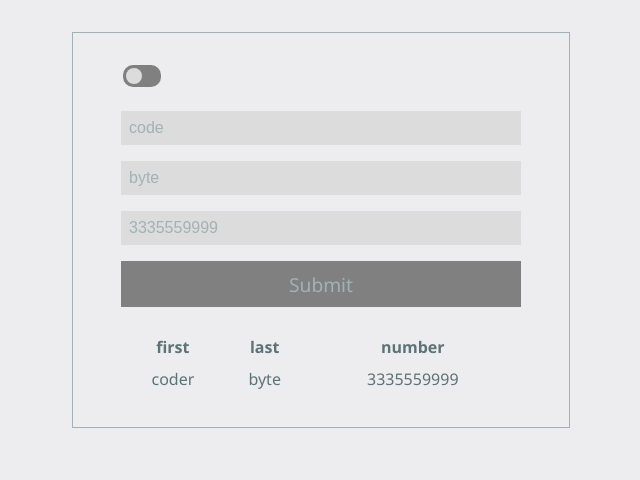
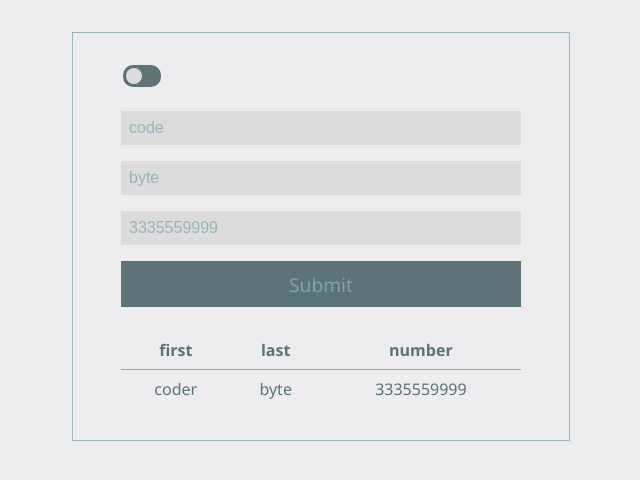
Before and after one commit to KlimaGi/assessment, a React (Create React App) app: page / in a window 1280 px wide. Shown: the top 480 px of the page, without its empty margins (319-959 px from the left). Built offline with nearby package versions, Linux system fonts and the light colour scheme.

Commit message:
style correrctions

```diff
--- a/src/PhoneBookList.js
+++ b/src/PhoneBookList.js
@@ -1,14 +1,14 @@
 /** @jsxImportSource @emotion/react */
-import { Table, Tr } from "./styles/styledComponents/PhoneBookStyle";
+import { Table, Tr, Th, Td } from "./styles/styledComponents/PhoneBookStyle";
 
 const PhoneBookList = (props) => {
   return (
     <Table>
       <thead>
         <Tr>
-          <th>first</th>
-          <th>last</th>
-          <th>number</th>
+          <Th>first</Th>
+          <Th>last</Th>
+          <Th>number</Th>
         </Tr>
       </thead>
       <tbody>
@@ -18,9 +18,9 @@ const PhoneBookList = (props) => {
           )
           .map((item, i) => (
             <Tr key={i}>
-              <td>{item.first}</td>
-              <td>{item.last}</td>
-              <td>{item.number}</td>
+              <Td>{item.first}</Td>
+              <Td>{item.last}</Td>
+              <Td>{item.number}</Td>
             </Tr>
           ))}
       </tbody>
--- a/src/styles/styledComponents/FormInputStyle.js
+++ b/src/styles/styledComponents/FormInputStyle.js
@@ -33,7 +33,7 @@ export const SubmitBtn = styled.button`
   background-color: ${grey};
   cursor: pointer;
   :hover {
-    background-color: ${lightgrey};
+    background-color: ${lightblue};
     color: ${darktext};
   }
 `;
--- a/src/styles/styledComponents/PhoneBookStyle.js
+++ b/src/styles/styledComponents/PhoneBookStyle.js
@@ -1,4 +1,5 @@
 import styled from "@emotion/styled";
+import { css } from "@emotion/react";
 import { lightblue } from "../theme/colors";
 
 export const Table = styled.table`
@@ -8,11 +9,22 @@ export const Table = styled.table`
   width: 25rem;
 `;
 
-export const Tr = styled.tr`
-  padding: 1rem;
-  height: 2rem;
+export const TableBase = css`
+  padding: 0.5rem;
   text-align: center;
+  cursor: default;
   :hover {
     border-bottom: 1px solid ${lightblue};
   }
 `;
+
+export const Tr = styled.tr`
+  ${TableBase}
+`;
+export const Th = styled.th`
+  ${TableBase};
+  border-bottom: 1px solid ${lightblue};
+`;
+export const Td = styled.td`
+  ${TableBase}
+`;
--- a/src/styles/theme/colors.js
+++ b/src/styles/theme/colors.js
@@ -1,7 +1,7 @@
 // toggle color
-export const grey = "#808080";
+export const grey = "#5c7377";
 export const lightgrey = "#dcdcdc";
-export const lightblue = "#a1b2b4";
+export const lightblue = "#8aadb1d7";
 
 // theme provider
 export const darktext = "#5c7377";
```
